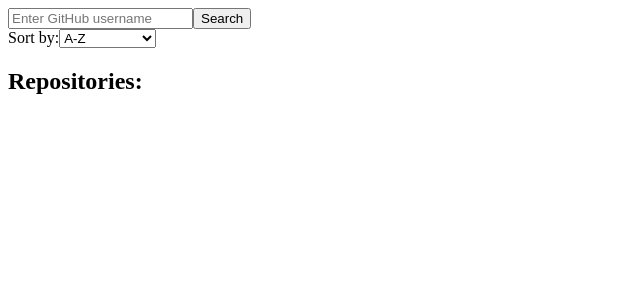
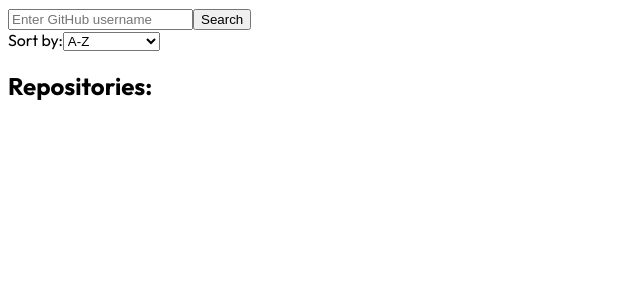
Before and after one commit to Saviovd/github-consulter, a Next.js app: page / in a window 1280 px wide. Shown: the top 300 px of the page, without its empty margins (0-640 px from the left). Built offline with nearby package versions, Linux system fonts and the light colour scheme.

Commit message:
add: global style and font

```diff
--- a/src/app/layout.js
+++ b/src/app/layout.js
@@ -1,13 +1,17 @@
+import { Outfit } from 'next/font/google';
 import React from 'react';
 import { Providers } from './providers';
 
-function AppLayout({children}) {
+const outfit = Outfit({
+   subsets: ['latin'],
+   display: 'swap',
+});
+
+function AppLayout({ children }) {
    return (
       <Providers>
-         <html lang='pt-BR'>
-            <body>
-               {children}
-            </body>
+         <html lang='pt-BR' className={outfit.className}>
+            <body>{children}</body>
          </html>
       </Providers>
    );
--- /dev/null
+++ b/src/styles/GlobalStyle.js
@@ -0,0 +1,23 @@
+import { createGlobalStyle } from 'styled-components';
+
+const light = '230 ,237 ,229';
+const dark = '1 ,4 ,9';
+const dark2 = '13 ,17 ,23';
+const blue = '31 ,111 ,235';
+const grey = '141 ,150 ,160'
+
+
+export const GlobalStyle = createGlobalStyle`
+   :root {
+      --light: ${light};
+      --dark: ${dark};
+      --dark-2: ${dark2};
+      --blue: ${blue};
+      --grey: ${grey}
+   }
+   html {
+      font-size: 10px;
+      margin: 0;
+      padding: 0;
+   }
+`;
```
